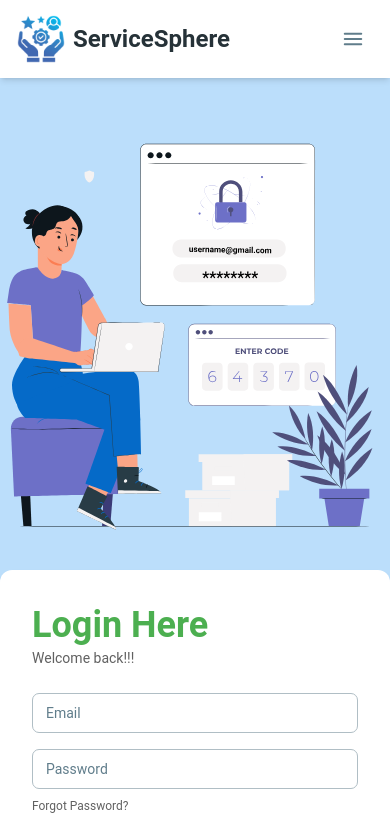
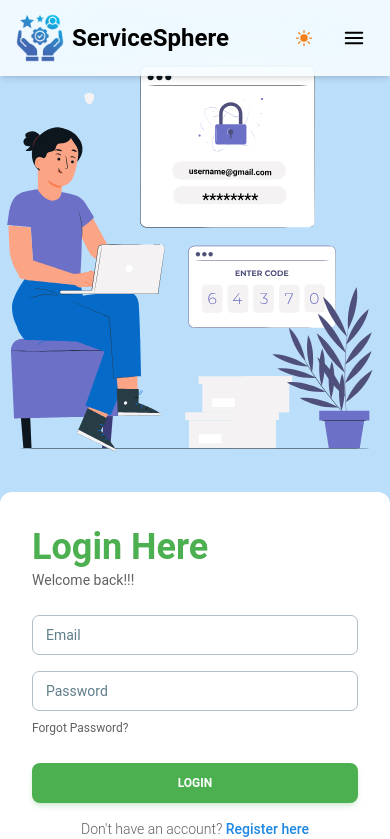
Before and after one commit to Semanto-35/service-sphere-client, a React (Vite) app: page /login in a window 390 px wide. Shown: the top 839 px of the page. Built offline with nearby package versions, Linux system fonts and the light colour scheme; no server answers.

Commit message:
Added dark theme in the Navbar and improve responsiveness

```diff
--- a/src/components/NavbarComponent.jsx
+++ b/src/components/NavbarComponent.jsx
@@ -1,101 +1,117 @@
-import { useState } from "react";
+import { useEffect, useState } from "react";
 import { Link, NavLink } from "react-router-dom";
-import { Navbar, Button, Menu, MenuHandler, MenuList, MenuItem, Avatar, ListItem, Typography, List, IconButton, Collapse } from "@material-tailwind/react";
-import { HomeIcon, IdentificationIcon, MapIcon, NewspaperIcon, PencilSquareIcon, PowerIcon, } from "@heroicons/react/24/solid";
+import { Navbar, Button, Menu, MenuHandler, MenuList, MenuItem, Avatar, Typography, List, IconButton, Collapse } from "@material-tailwind/react";
+import { HomeIcon, IdentificationIcon, MapIcon, PencilSquareIcon, PowerIcon, } from "@heroicons/react/24/solid";
 import { Bars3Icon, XMarkIcon } from '@heroicons/react/24/outline';
 import logo from '../assets/icons/logo-icon.png';
 import useAuth from "../hooks/useAuth";
+import ToggleTheme from "./ToggleTheme";
 
 
 const NavbarComponent = () => {
   const [open, setOpen] = useState(false);
   const { user, logOut } = useAuth();
+
+  useEffect(() => {
+    window.addEventListener(
+      "resize",
+      () => window.innerWidth >= 960 && setOpen(false),
+    );
+  }, []);
+
   const links = <>
-    <NavLink
-      to="/"
-      className={({ isActive }) => `font-medium ${isActive ? 'text-blue-500 underline' : 'text-blue-gray'}`}
+    <NavLink to="/">
+      {({ isActive }) => (
+        <Typography
+          as="li"
+          variant="small"
+          className={`flex items-center gap-1 py-2 pr-4 transition-all ${isActive && 'text-light-blue-700 underline font-medium'} hover:text-light-blue-700 hover:underline hover:font-medium`}
         >
-      <ListItem className="flex items-center gap-1 py-2 pr-4">
-        <HomeIcon className='w-5 h-5' />
-        <Typography variant="small" className="font-medium">
+          <HomeIcon className="w-5 h-5" />
           Home
         </Typography>
-      </ListItem>
+      )}
     </NavLink>
-    <NavLink
-      to="/services"
-      className={({ isActive }) => `font-medium ${isActive ? 'text-blue-500 underline' : 'text-blue-gray'}`}
+    <NavLink to="/services">
+      {({ isActive }) => (
+        <Typography
+          as="li"
+          variant="small"
+          className={`flex items-center gap-1 py-2 pr-4 transition-all ${isActive && 'text-light-blue-700 underline font-medium'}  hover:text-light-blue-700 hover:underline hover:font-medium`}
         >
-      <ListItem className="flex items-center gap-1 py-2 pr-4">
-        <NewspaperIcon className='w-5 h-5' />
-        <Typography variant="small" className="font-medium">
+          <HomeIcon className="w-5 h-5" />
           Services
         </Typography>
-      </ListItem>
+      )}
     </NavLink>
     {user && (<>
-      <NavLink
-        to="/add-service"
-        className={({ isActive }) => `font-medium ${isActive ? 'text-blue-500 underline' : 'text-blue-gray'}`}
+      <NavLink to="/add-service">
+        {({ isActive }) => (
+          <Typography
+            as="li"
+            variant="small"
+            className={`flex items-center gap-1 py-2 pr-4 transition-all ${isActive && 'text-light-blue-700 underline font-medium'}  hover:text-light-blue-700 hover:underline hover:font-medium`}
           >
-        <ListItem className="flex items-center gap-1 py-2 pr-4">
-          <PencilSquareIcon className='w-5 h-5' />
-          <Typography variant="small" className="font-medium">
+            <PencilSquareIcon className="w-5 h-5" />
             Add Service
           </Typography>
-        </ListItem>
+        )}
       </NavLink>
-      <NavLink
-        to="/my-reviews"
-        className={({ isActive }) => `font-medium ${isActive ? 'text-blue-500 underline' : 'text-blue-gray'}`}
+      <NavLink to="/my-reviews">
+        {({ isActive }) => (
+          <Typography
+            as="li"
+            variant="small"
+            className={`flex items-center gap-1 py-2 pr-4 transition-all ${isActive && 'text-light-blue-700 underline font-medium'}  hover:text-light-blue-700 hover:underline hover:font-medium`}
           >
-        <ListItem className="flex items-center gap-1 py-2 pr-4">
-          <MapIcon className='w-5 h-5' />
-          <Typography variant="small" className="font-medium">
+            <MapIcon className="w-5 h-5" />
             My Reviews
           </Typography>
-        </ListItem>
+        )}
       </NavLink>
-      <NavLink
-        to="/my-services"
-        className={({ isActive }) => `font-medium ${isActive ? 'text-blue-500 underline' : 'text-blue-gray'}`}
+      <NavLink to="/my-services">
+        {({ isActive }) => (
+          <Typography
+            as="li"
+            variant="small"
+            className={`flex items-center gap-1 py-2 pr-4 transition-all ${isActive && 'text-light-blue-700 underline font-medium'}  hover:text-light-blue-700 hover:underline hover:font-medium`}
           >
-        <ListItem className="flex items-center gap-1 py-2 pr-4">
-          <IdentificationIcon className='w-5 h-5' />
-          <Typography variant="small" className="font-medium">
+            <IdentificationIcon className="w-5 h-5" />
             My Services
           </Typography>
-        </ListItem>
+        )}
       </NavLink>
     </>)}
   </>
 
   return (
-    <Navbar fullWidth className="mx-auto max-w-7xl px-4 py-2 shadow-md">
-      <div className="flex items-center justify-between text-blue-gray-900">
+    <Navbar fullWidth className="fixed top-0 left-0 z-50 p-0 bg-white dark:bg-black border-none">
+      <div className="flex items-center justify-between max-w-screen-2xl mx-auto px-4 py-2 text-black dark:text-white">
         {/* Logo */}
         <Link to={'/'}>
           <Typography
             variant="h4"
-            className="mr-4 flex items-center gap-2 py-1.5"
+            className="flex items-center gap-2 py-1.5"
           >
             <img className='w-12' src={logo} alt="" />
             ServiceSphere
           </Typography>
         </Link>
 
-        <div className="flex items-center gap-6">
         {/* navlist */}
         <div className="hidden lg:block">
-            <List className="mt-4 mb-6 p-0 lg:mt-0 lg:mb-0 lg:flex-row lg:p-1">
+          <List className="mt-4 mb-6 p-0 lg:mt-0 lg:mb-0 lg:flex-row lg:p-1 text-black dark:text-white">
             {links}
           </List>
         </div>
 
+        <div className="flex items-center gap-3">
+          <ToggleTheme />
+
           {/* user/auth buttons */}
           {user ?
             (<div className='hidden lg:block'>
-              <Menu allowHover placement="bottom-end">
+              <Menu placement="bottom-end">
                 <MenuHandler>
                   <Avatar
                     variant="circular"
@@ -107,90 +123,20 @@ const NavbarComponent = () => {
                     src={user?.photoURL}
                   />
                 </MenuHandler>
-                <MenuList className="p-1">
+                <MenuList className="p-2 bg-white dark:bg-black text-black dark:text-white">
                   <div className="px-4 py-2">
-                    <Typography variant="h6" color="blue-gray">
+                    <Typography variant="h6">
                       {user?.displayName}
                     </Typography>
-                    <Typography variant="small" color="gray">
+                    <Typography variant="small">
                       {user?.email}
                     </Typography>
                   </div>
-                  <hr className="my-1" />
-                  {/* Home Link */}
-                  <MenuItem className="flex items-center gap-2">
-                    <NavLink
-                      to="/"
-                      className={({ isActive }) =>
-                        `w-full ${isActive ? "text-blue-500 font-semibold" : "text-blue-gray"}`
-                      }
-                    >
-                      <Typography variant="small" className="flex items-center gap-1 font-medium">
-                        <HomeIcon className='w-5 h-5' />
-                        Home
-                      </Typography>
-                    </NavLink>
-                  </MenuItem>
-
-                  {/* Services Link */}
-                  <MenuItem className="flex items-center gap-2">
-                    <NavLink
-                      to="/services"
-                      className={({ isActive }) =>
-                        `w-full ${isActive ? "text-blue-500 font-semibold" : "text-blue-gray"}`
-                      }
-                    >
-                      <Typography variant="small" className="flex items-center gap-1 font-medium">
-                        <NewspaperIcon className='w-5 h-5' />
-                        Services
-                      </Typography>
-                    </NavLink>
-                  </MenuItem>
-
-                  {/* Add Service Link */}
-                  <MenuItem className="flex items-center gap-2">
-                    <NavLink
-                      to="/add-service"
-                      className={({ isActive }) =>
-                        `w-full ${isActive ? "text-blue-500 font-semibold" : "text-blue-gray"}`
-                      }
-                    >
-                      <Typography variant="small" className="flex items-center gap-1 font-medium">
-                        <PencilSquareIcon className='w-5 h-5' />
-                        Add Service
-                      </Typography>
-                    </NavLink>
-                  </MenuItem>
-
-                  {/* My Reviews Link */}
-                  <MenuItem className="flex items-center gap-2">
-                    <NavLink
-                      to="/my-reviews"
-                      className={({ isActive }) =>
-                        `w-full ${isActive ? "text-blue-500 font-semibold" : "text-blue-gray"}`
-                      }
-                    >
-                      <Typography variant="small" className="flex items-center gap-1 font-medium">
-                        <MapIcon className='w-5 h-5' />
-                        My Reviews
-                      </Typography>
-                    </NavLink>
-                  </MenuItem>
-
-                  {/* My Services Link */}
-                  <MenuItem className="flex items-center gap-2">
-                    <NavLink
-                      to="/my-services"
-                      className={({ isActive }) =>
-                        `w-full ${isActive ? "text-blue-500 font-semibold" : "text-blue-gray"}`
-                      }
-                    >
-                      <Typography variant="small" className="flex items-center gap-1 font-medium">
-                        <IdentificationIcon className='w-5 h-5' />
-                        My Services
-                      </Typography>
-                    </NavLink>
-                  </MenuItem>
+                  <hr />
+                  {/* menu items */}
+                  <div className="flex flex-col gap-1 p-2">
+                    {links}
+                  </div>
 
                   {/* Log Out */}
                   <MenuItem onClick={logOut} className="flex items-center gap-2 text-red-500">
@@ -204,24 +150,22 @@ const NavbarComponent = () => {
             </div>
             ) : (<div className="hidden gap-3 lg:flex">
               <Link to={'/login'}>
-                <Button variant="text" size="sm" color="blue">
+                <Button color="light-blue" variant="outlined" size="sm">
                   LogIn
                 </Button>
               </Link>
               <Link to={'/register'}>
-                <Button variant="gradient" size="sm">
+                <Button color="light-blue" size="sm">
                   Register
                 </Button>
               </Link>
             </div>)
           }
-        </div>
 
           {/* Mobile Menu Button */}
           <IconButton
             variant="text"
-          color="blue-gray"
-          className="lg:hidden"
+            className="lg:hidden text-black dark:text-white"
             onClick={() => setOpen(!open)}
           >
             {open ? (
@@ -231,11 +175,12 @@ const NavbarComponent = () => {
             )}
           </IconButton>
         </div>
+      </div>
 
       {/* Mobile Navigation Links */}
-      <Collapse className='lg:hidden' open={open}
+      <Collapse className='lg:hidden px-4' open={open}
       >
-        <List className="my-4 p-0 lg:my-0 lg:p-1">
+        <List className="my-4 p-0 lg:my-0 lg:p-1 text-black dark:text-white">
           {
             user && <div>
               <div className="flex items-center gap-4">
@@ -263,12 +208,12 @@ const NavbarComponent = () => {
           </div>)
           : (<div className="flex w-full flex-nowrap items-center gap-2 lg:hidden pb-4">
             <Link className='w-1/2' to={'/login'}>
-              <Button variant="outlined" size="sm" color="blue" fullWidth>
+              <Button color="light-blue" variant="outlined" size="sm" fullWidth>
                 LogIn
               </Button>
             </Link>
             <Link className='w-1/2' to={'/register'}>
-              <Button variant="gradient" size="sm" fullWidth>
+              <Button color="light-blue" size="sm" fullWidth>
                 Register
               </Button>
             </Link>
--- /dev/null
+++ b/src/components/ToggleTheme.jsx
@@ -0,0 +1,37 @@
+import { useEffect, useState } from "react";
+import { MoonIcon, SunIcon } from "@heroicons/react/24/solid";
+
+
+const ToggleTheme = () => {
+  const [darkMode, setDarkMode] = useState(localStorage.getItem("theme") === "dark");
+
+  useEffect(() => {
+    if (darkMode) {
+      document.documentElement.classList.add("dark");
+      localStorage.setItem("theme", "dark");
+    } else {
+      document.documentElement.classList.remove("dark");
+      localStorage.setItem("theme", "light");
+    }
+  }, [darkMode]);
+
+  return (
+    <button
+      onClick={() => setDarkMode(!darkMode)}
+      className="p-2 rounded-full transition-all duration-300 ease-in-out"
+    >
+      <span className="relative block w-5 h-5">
+        <SunIcon
+          className={`absolute top-0 left-0 w-5 h-5 text-yellow-900 transition-all duration-300 ease-in-out
+        ${darkMode ? 'opacity-0 scale-0 rotate-90' : 'opacity-100 scale-100 rotate-0'}`}
+        />
+        <MoonIcon
+          className={`absolute top-0 left-0 w-5 h-5 text-white transition-all duration-300 ease-in-out
+        ${darkMode ? 'opacity-100 scale-100 rotate-0' : 'opacity-0 scale-0 -rotate-90'}`}
+        />
+      </span>
+    </button>
+  );
+};
+
+export default ToggleTheme;
--- a/src/pages/Home/Home.jsx
+++ b/src/pages/Home/Home.jsx
@@ -9,18 +9,12 @@ import AboutUs from '../../components/AboutUs';
 const Home = () => {
   return (
     <div>
-      <header className='mt-6'>
       <Banner></Banner>
-      </header>
-      <section>
       <FeaturedServices></FeaturedServices>
-      </section>
-      <section>
       <OurPartners></OurPartners>
       <HowItWorks></HowItWorks>
       <Counts></Counts>
       <AboutUs></AboutUs>
-      </section>
     </div>
   );
 };
--- a/tailwind.config.js
+++ b/tailwind.config.js
@@ -9,4 +9,5 @@ export default withMT({
     extend: {},
   },
   plugins: [],
+  darkMode: "class"
 });
```
Lines whose indentation alone changed are shown as unchanged.
